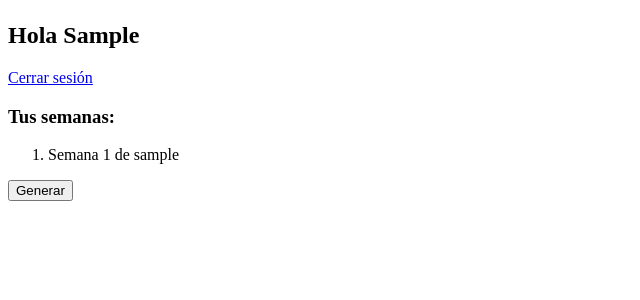
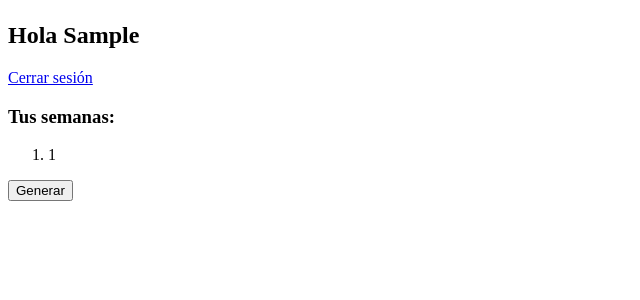
Before and after one commit to eloyvega/ahorro, a Django app: page / in a window 1280 px wide. Shown: the part 58-358 px from the top of the page, without its empty margins (0-640 px from the left). Run offline with Django 3.2, Linux system fonts and the light colour scheme; a user stored in the database is signed in; tables that the repository leaves empty hold one stand-in row (values such as "Sample post").

Commit message:
fix bug in template

```diff
--- a/semanas/templates/semanas/home.html
+++ b/semanas/templates/semanas/home.html
@@ -6,7 +6,7 @@
     <h3>Tus semanas:</h3>
     <ol>
     {% for semana in semanas %}
-        <li>{{ semana }}</li>
+        <li>{{ semana.cantidad }}</li>
     {% endfor %}
     </ol>
     {% if error_message %}<p><strong>{{ error_message }}</strong></p>{% endif %}
```
